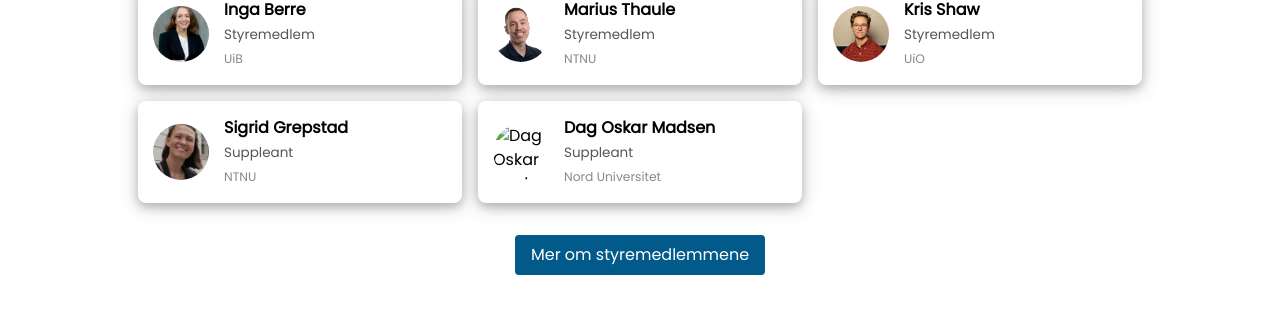
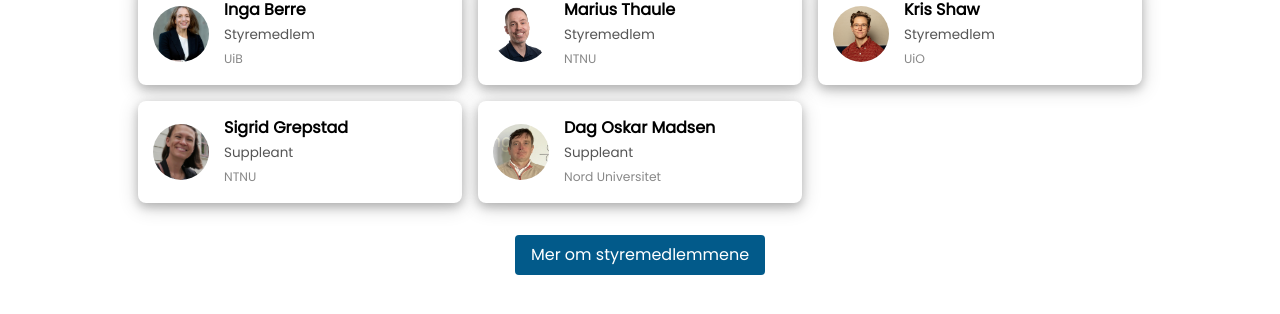
Before and after one commit to ballerin/nmf-website, a Jekyll site: the page built from _pages/kontakt.html, in a window 1280 px wide. Shown: the part 1015-1329 px from the top of the page. Built offline with Jekyll 4.4.1, drawn with Linux system fonts in a browser that asks for light colours.

Commit message:
oppdatert_Styremedlemmer_bilder

```diff
--- a/_data/styremedlemmer.yml
+++ b/_data/styremedlemmer.yml
@@ -56,6 +56,6 @@ members:
   - name: "Dag Oskar Madsen"
     role: "Suppleant"
     period: "2026–2028"
-    picture: ""
+    picture: "/assets/images/styremedlemmer/dag_oskar_madsen.png"
     affiliation: "Nord Universitet"
     color: "w3-light-grey"
```
Also changed, not shown: assets/images/styremedlemmer/dag_oskar_madsen.png (added).
